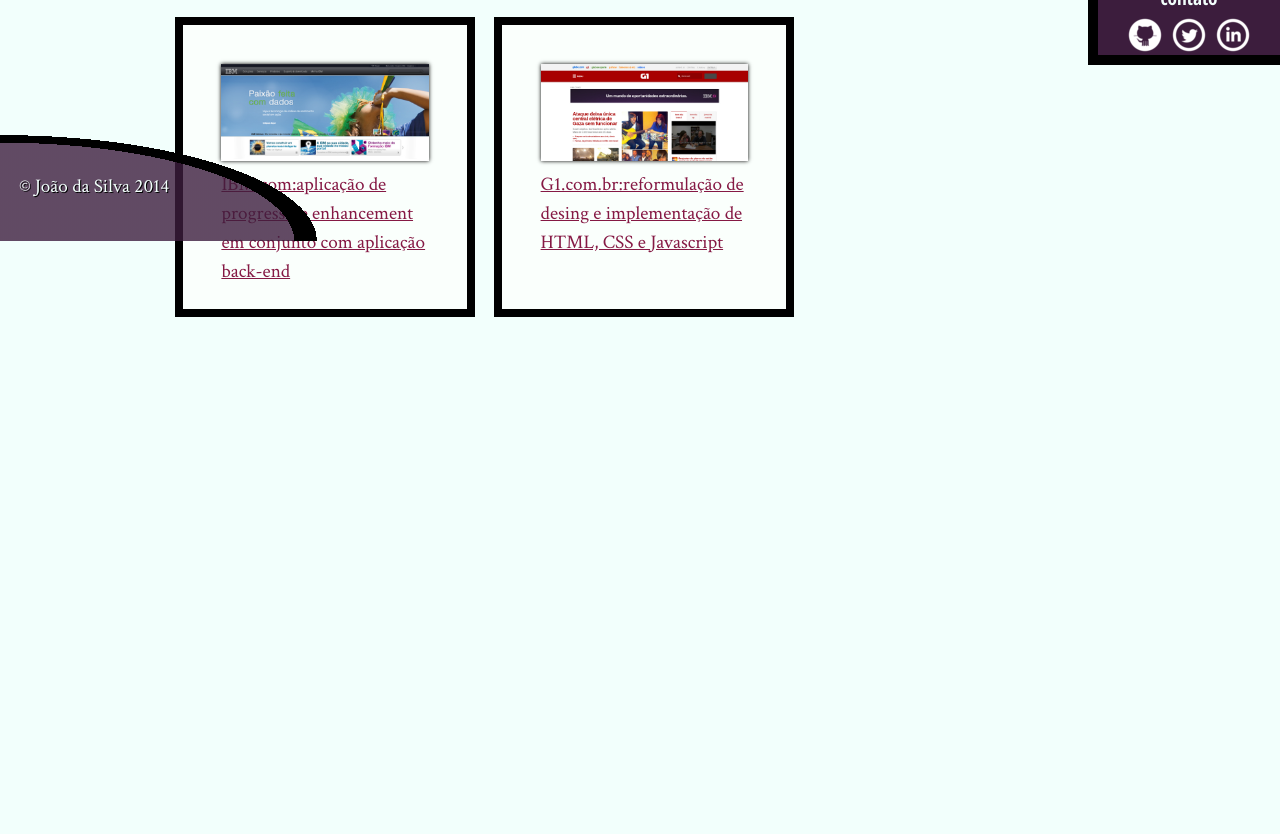
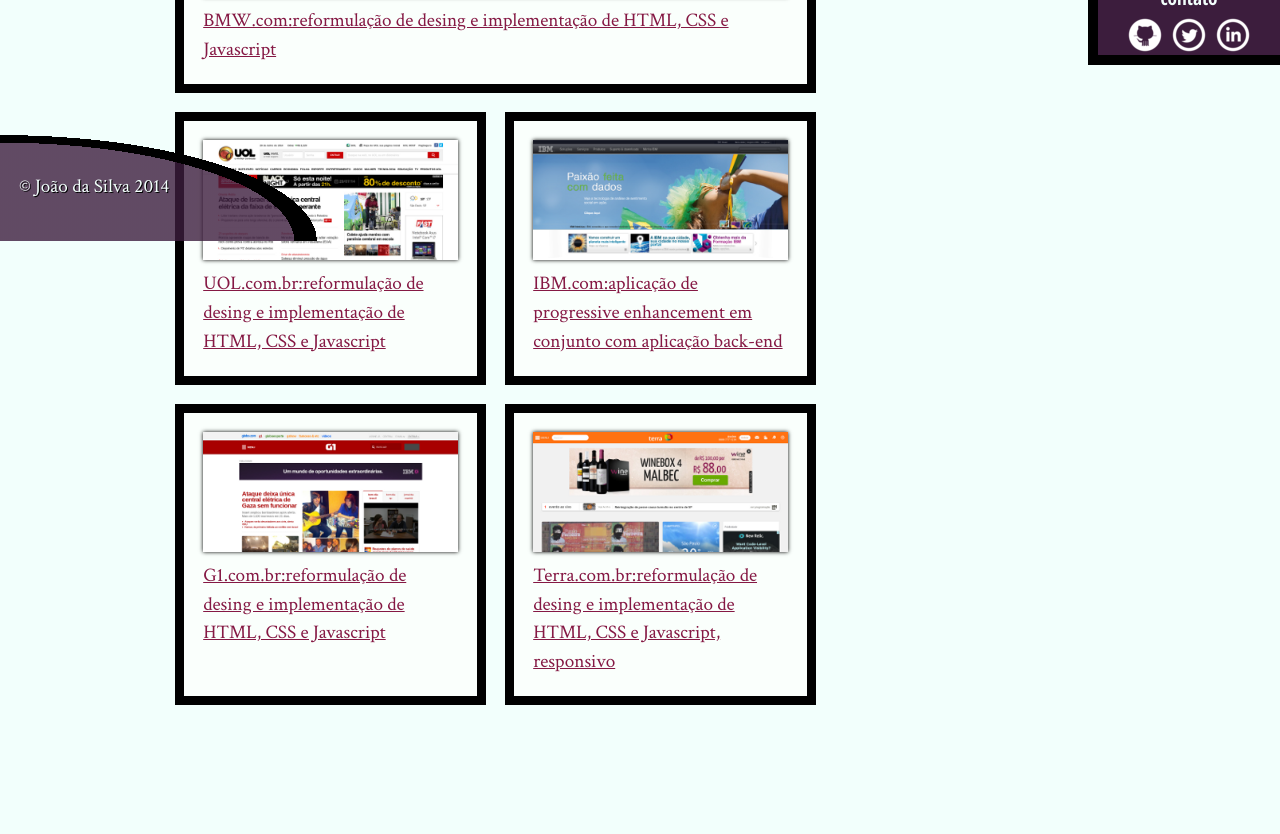
Before and after one commit to raphaelwilker/CursoHTML-aula1, a plain HTML site: page portfolio.html in a window 1280 px wide. Shown: the part 559-1393 px from the top of the page. Before the commit the page ends 980 px from the top, so only its background shows below. Drawn offline with Linux system fonts and the light colour scheme.

Commit message:
master: Finished the course

```diff
--- a/css/index.css
+++ b/css/index.css
@@ -30,7 +30,30 @@
     font-size: 4em;
     transform: rotate(-5deg) skew(-10deg);
     display: inline-block;
+    -webkit-animation: flutua 1s infinite;
+    animation: flutua 1s infinite;
+    -webkit-animation-direction: alternate;
+    animation-direction: alternate;
+    -webkit-animation-timing-function: ease-in-out;
+    animation-timing-function: ease-in-out;
+    position: relative;
 }
+
+.saudacao:hover em,
+.saudacao:focus em {
+    -webkit-animation-play-state: paused;
+    animation-play-state: paused;
+}
+
+@keyframes flutua{
+    from {
+        top: -5px;
+    }
+    to {
+        top: 5px;
+    }
+}
+
 .botao-twitter{
     width: 14em;
     line-height: 1;
@@ -51,6 +74,14 @@
     right: 0;
     transform-origin: 0 0;
     transform: translate(calc(.707 * (3.5em - 100%) + 100%), calc(-.707 * 3.5em)) rotate(45deg);
+
+    opacity: 1;
+    -webkit-animation: aparece 0.5s;
+    animation: aparece 0.5s;
+    -webkit-animation-delay: 2s;
+    animation-delay: 2s;
+    -webkit-animation-fill-mode: backwards;
+    animation-fill-mode: backwards;
 }
 .botao-index {
     font-size: 1.25em;
@@ -62,7 +93,17 @@
     margin: 2em auto;
     display: block;
     text-align: center;
+    text-decoration: none;
+    transition: .5s;
 }
+
+.botao-index:hover,
+.botao-index:focus{
+    background-color: #C54974;
+    color: white;
+    box-shadow: 0 0 1em #FA9;
+}
+
 .secao-inicio h2 {
     font-size: 3em;
     text-shadow: 2px 2px #000;
@@ -87,12 +128,11 @@
     color: #FFF;
 }
 .trabalhos ul {
-    overflow: hidden;
     border: .5em solid black;
+    display: flex;
 }
 .trabalhos li {
-    float: left;
-    width: 33.333%;
+    flex: 1;
 }
 .trabalhos img {
     width: 100%;
@@ -220,7 +260,17 @@
     position: absolute;
     font-weight: bold;
     font-size: .3em;
+    -webkit-animation: aparece 2s;
+    animation: aparece 2s;
 }
+
+@keyframes aparece {
+    0% {
+        opacity: 0;
+        transform: scale(0.001);
+    }
+}
+
 .palavras-home {
     perspective: 6px;
     position: absolute;
--- /dev/null
+++ b/css/portfolio.css
@@ -0,0 +1,23 @@
+.portfolio{
+    display: flex;
+    flex-wrap: wrap;
+}
+
+.portfolio li{
+    border: .5em solid black;
+    background-color: #FAFFFC;
+    flex: 1 1 45%;
+    box-sizing: border-box;
+    padding: 1em;
+    margin-right: 1em;
+    margin-bottom: 1em;
+}
+
+.portfolio img {
+    width: 100%;
+    box-shadow: 0 0 4px #000;
+}
+
+.portfolio li:first-child {
+    flex-basis: 100%;
+}
--- a/css/portifolio.css
+++ /dev/null
@@ -1,19 +0,0 @@
-.box-link-imagens-portifolio{
-    border: 8px solid #000;
-    padding: 2em;
-    background-color: #FAFFFC;
-    width: 300px;
-    height: 300px;
-    margin-left: 0px;
-    margin-right: 1em;
-    margin-bottom: 1.25em;
-}
-
-.box-link-imagens-portifolio img{
-    width: 100%;
-    box-shadow: 0 0 4px #000;
-}
-
-.box-left{
-    float: left;
-}
--- a/portfolio.html
+++ b/portfolio.html
@@ -3,52 +3,71 @@
 	<head>
 		<title>Portfólio - João da Silva</title>
 		<meta charset="utf-8">
-		<link rel="icon" href="favicon.png">
+		<link rel="icon" href="img/favicon.png">
 		<link rel="stylesheet" href="css/reset.css">
         <link rel="stylesheet" href="css/site.css">
-        <link rel="stylesheet" href="css/portifolio.css">
+        <link rel="stylesheet" href="css/portfolio.css">
 		<link rel="stylesheet" href="http://fonts.googleapis.com/css?family=Crimson+Text:400,400italic,600">
 		<link rel="stylesheet" href="http://fonts.googleapis.com/css?family=Open+Sans+Condensed:700">
 	</head>
 	<body>
-		<main>
+		<main >
+            <h1 class="titulo-principal">Sobre mim</h1>
+			<div>
 
-			<h1 class="titulo-principal">Sobre mim</h1>
-
-			<div>
                 <p>Veja abaixo a lista dos meus projetos mais relevantes</p>
-				<div class="box-link-imagens-portifolio box-left">
+                <ol class="portfolio">
+                    <li>
+                        <a href="http://www.bmw.com" title="site da BWM">
                             <figure>
                                 <img src="img/bmw.png" alt="Site da BMW">
+                                <figcaption>
+                                    BMW.com:reformulação de desing e implementação de HTML, CSS e Javascript
+                                </figcaption>
                             </figure>
-                    <figcaption>
-                        <a href="http://www.bmw.com" title="site da BWM">BMW.com:reformulação de desing e implementação de HTML, CSS e Javascript</a>
-                    </figcaption>
-                </div>
-                <div class="box-link-imagens-portifolio  box-left">
+                        </a>
+                    </li>
+                    <li>
+                        <a href="http://www.uol.com.br" title="site da UOL">
                             <figure>
                                 <img src="img/uol.png" alt="Site da UOL">
                             </figure>
                             <figcaption>
-                        <a href="http://www.uol.com.br" title="site da UOL">UOL.com.br:reformulação de desing e implementação de HTML, CSS e Javascript</a>
+                                UOL.com.br:reformulação de desing e implementação de HTML, CSS e Javascript
                             </figcaption>
-                </div>
-                <div class="box-link-imagens-portifolio box-left">
+                        </a>
+                    </li>
+                    <li>
+                        <a href="http://www.ibm.com" title="site da IBM">
                             <figure>
                                 <img src="img/ibm.png" alt="Site da IBM">
                             </figure>
                             <figcaption>
-                        <a href="http://www.ibm.com" title="site da IBM">IBM.com:aplicação de progressive enhancement em conjunto com aplicação back-end</a>
+                                IBM.com:aplicação de progressive enhancement em conjunto com aplicação back-end
                             </figcaption>
-                </div>
-                <div class="box-link-imagens-portifolio box-left">
+                        </a>
+                    </li>
+                    <li>
+                        <a href="http://www.g1.com.br" title="site do G1">
                             <figure>
                                 <img src="img/g1.png" alt="Site do G1">
                             </figure>
                             <figcaption>
-                        <a href="http://www.g1.com.br" title="site do G1">G1.com.br:reformulação de desing e implementação de HTML, CSS e Javascript</a>
+                                G1.com.br:reformulação de desing e implementação de HTML, CSS e Javascript
                             </figcaption>
-                </div>
+                        </a>
+                    </li>
+                    <li>
+                        <a href="http://www.terra.com.br" title="site do Terra">
+                            <figure>
+                                <img src="img/terra.png" alt="Site do Terra">
+                            </figure>
+                            <figcaption>
+                                Terra.com.br:reformulação de desing e implementação de HTML, CSS e Javascript, responsivo
+                            </figcaption>
+                        </a>
+                    </li>
+                </ol>
             </div>
 		</main>
 
```
Also changed, not shown: bio.html (+10 -0 lines), css/bio.css (+16 -0 lines), bio.txt (deleted), img/terra.png (added). Lines whose indentation alone changed are shown as unchanged.
